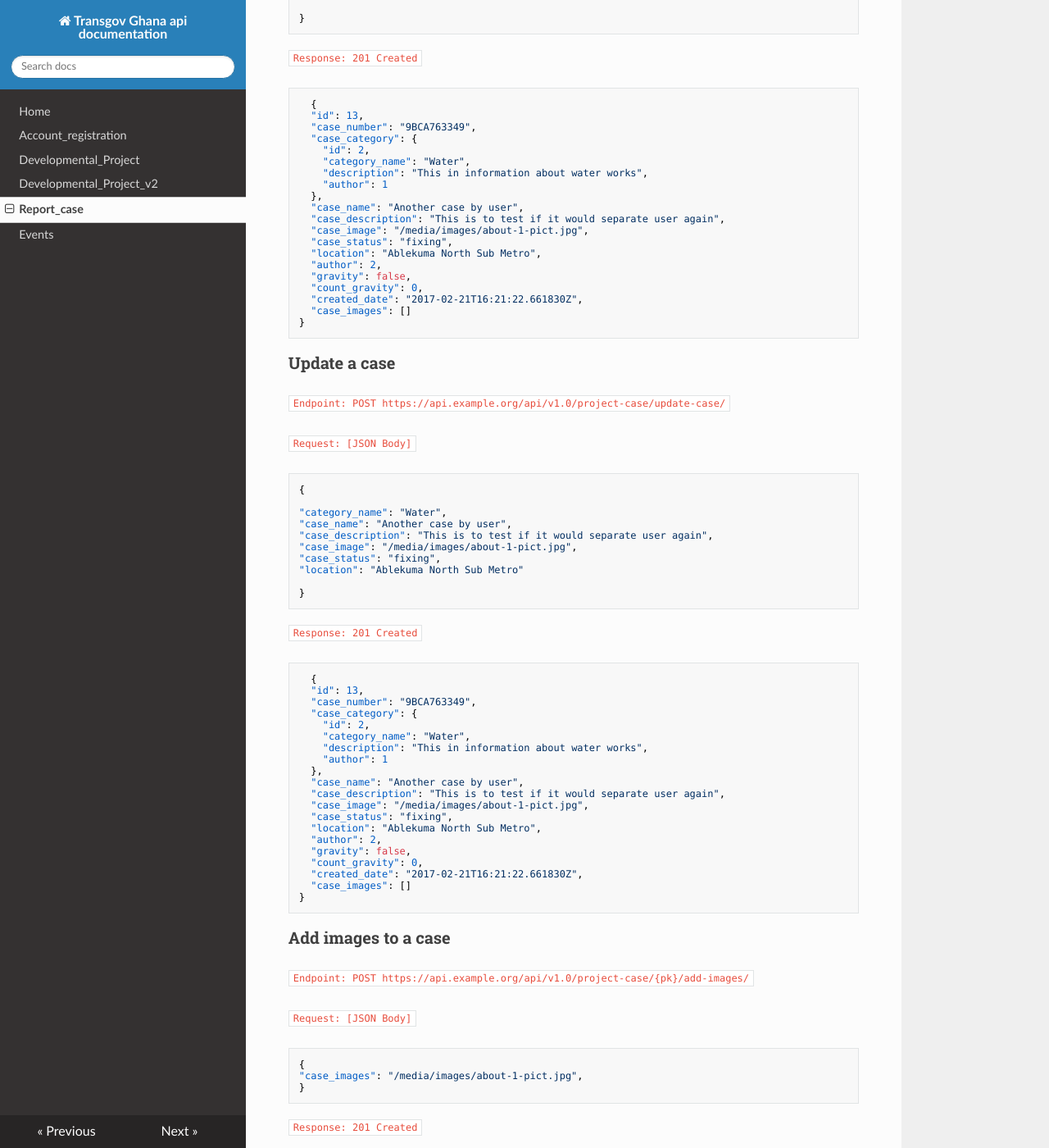
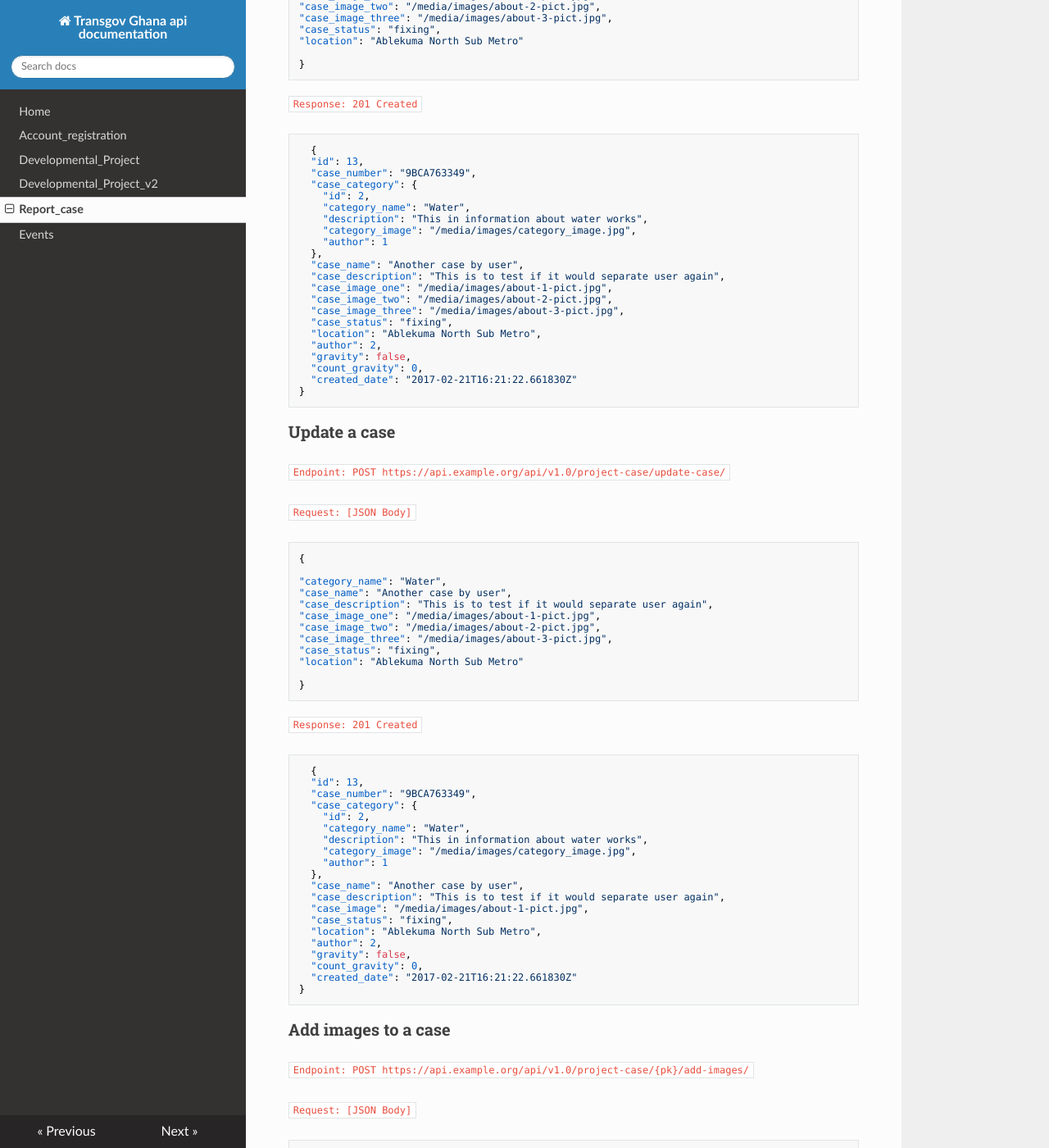
Before and after one commit to transgovgh/transgovgh-api, an MkDocs documentation site: the page built from docs/report_case.md, in a window 1280 px wide and 1400 px high, scrolled down 757 px. Shown: the whole window at 82% size. Built offline with MkDocs 1.6.1, drawn with Linux system fonts in a browser that asks for light colours; nearby versions of some CDN libraries; old or Windows-style settings are respelled for this version of MkDocs; some of the changed text lies outside the part shown.

Commit message:
added images to project on api

```diff
--- a/docs/report_case.md
+++ b/docs/report_case.md
@@ -9,12 +9,14 @@
         "id": 1,
         "category_name": "Electricity",
         "description": "This is information about electricity",
+        "category_image": "/media/images/category_image.jpg",
         "author": 1
       },
       {
         "id": 2,
         "category_name": "Water",
         "description": "This in information about water works",
+        "category_image": "/media/images/category_image.jpg",
         "author": 1
       }
     ]
@@ -30,7 +32,9 @@
     "category_name": "Water",
     "case_name": "Another case by user",
     "case_description": "This is to test if it would separate user again",
-    "case_image": "/media/images/about-1-pict.jpg",
+    "case_image_one": "/media/images/about-1-pict.jpg",
+    "case_image_two": "/media/images/about-2-pict.jpg",
+    "case_image_three": "/media/images/about-3-pict.jpg",
     "case_status": "fixing",
     "location": "Ablekuma North Sub Metro"
 
@@ -45,18 +49,20 @@
         "id": 2,
         "category_name": "Water",
         "description": "This in information about water works",
+        "category_image": "/media/images/category_image.jpg",
         "author": 1
       },
       "case_name": "Another case by user",
       "case_description": "This is to test if it would separate user again",
-      "case_image": "/media/images/about-1-pict.jpg",
+      "case_image_one": "/media/images/about-1-pict.jpg",
+      "case_image_two": "/media/images/about-2-pict.jpg",
+      "case_image_three": "/media/images/about-3-pict.jpg",
       "case_status": "fixing",
       "location": "Ablekuma North Sub Metro",
       "author": 2,
       "gravity": false,
       "count_gravity": 0,
-      "created_date": "2017-02-21T16:21:22.661830Z",
-      "case_images": []
+      "created_date": "2017-02-21T16:21:22.661830Z"
     }
 
 
@@ -71,7 +77,9 @@
     "category_name": "Water",
     "case_name": "Another case by user",
     "case_description": "This is to test if it would separate user again",
-    "case_image": "/media/images/about-1-pict.jpg",
+    "case_image_one": "/media/images/about-1-pict.jpg",
+    "case_image_two": "/media/images/about-2-pict.jpg",
+    "case_image_three": "/media/images/about-3-pict.jpg",
     "case_status": "fixing",
     "location": "Ablekuma North Sub Metro"
 
@@ -86,6 +94,7 @@
         "id": 2,
         "category_name": "Water",
         "description": "This in information about water works",
+        "category_image": "/media/images/category_image.jpg",
         "author": 1
       },
       "case_name": "Another case by user",
```
Also changed, not shown: other parts of docs/report_case.md (+1 -2 lines), site/account_registration/index.html, site/developmental_project/index.html, site/developmental_project_v2.0/index.html (added), site/index.html, site/mkdocs/search_index.json, site/report_case/index.html, site/search.html, site/sitemap.xml, site/transgov_events/index.html.
